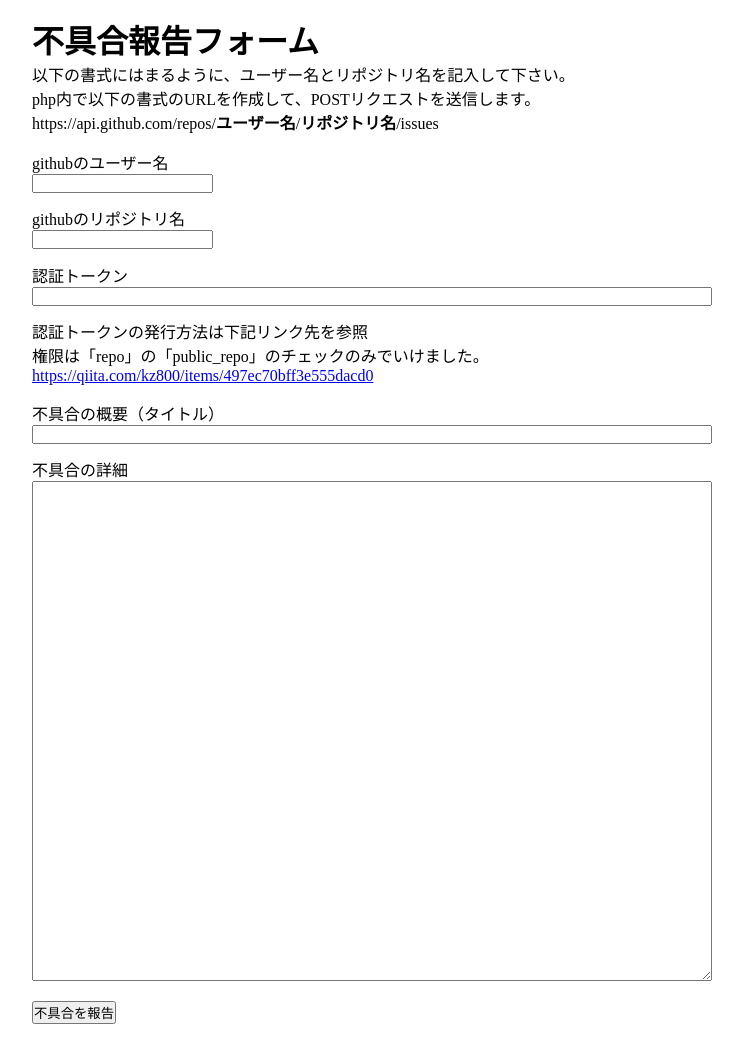
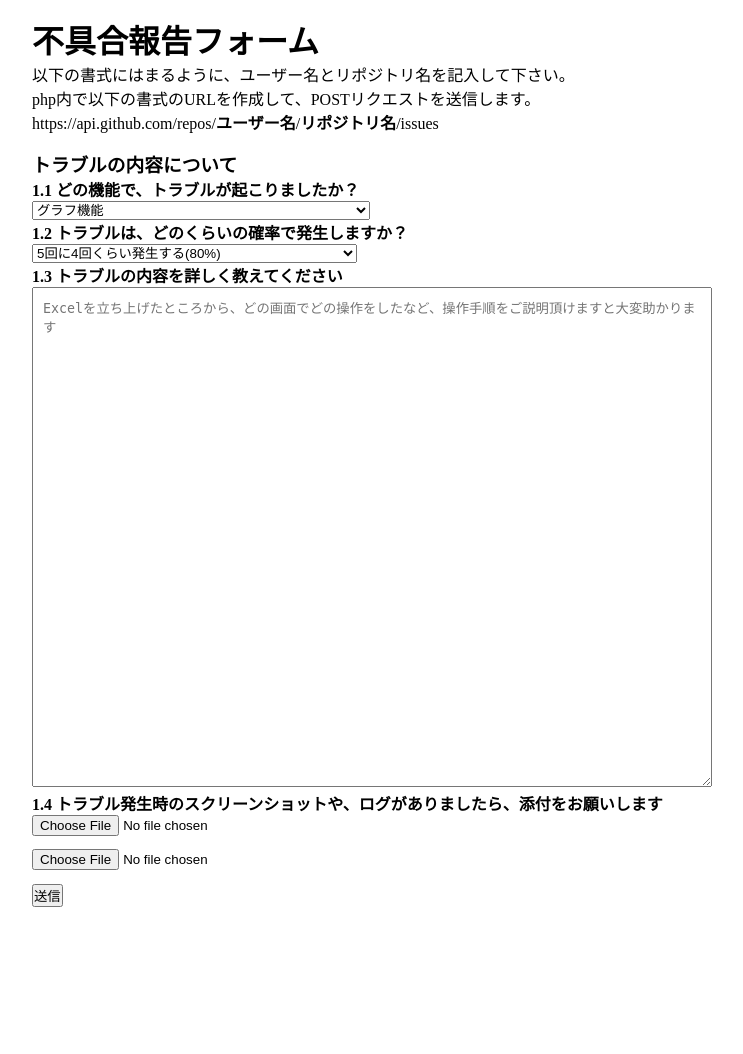
Before and after one commit to kensukegoto/post-github-issue, a PHP site: page /post-markdown.php in a window 1280 px wide. Shown: the whole page, without its empty margins (268-1011 px from the left). After the commit the page ends 907 px from the top, so only its background shows below. Run offline with PHP 8.4, Linux system fonts and the light colour scheme.

Commit message:
作業再開

```diff
--- a/post-markdown.php
+++ b/post-markdown.php
@@ -1,30 +1,156 @@
 <?php
 if(isset($_POST["submit"])){
 
-    $gitUser = isset($_POST["gituser"])?$_POST["gituser"]:"";
-    $gitRepo = isset($_POST["gitrepo"])?$_POST["gitrepo"]:"";
-    $token = isset($_POST["token"])?$_POST["token"]:"";
-    $titIssue = isset($_POST["titissue"])?$_POST["titissue"]:"";
-    $bodyIssue = isset($_POST["bodyissue"])?$_POST["bodyissue"]:"";
+    $gitUser = "kensukegoto";
+    $gitRepo = "post-test";
+    $token = "9fc24f83efe859688782297941ba41d3d6450a97";
 
-    $repo = "https://api.github.com/repos/{$gitUser}/{$gitRepo}/issues";
+
+    $repo = "https://api.github.com/repos/{$gitUser}/{$gitRepo}/";
+
+
+    // テキストの処理
+    function prepare_for_markdown($ans){
+
+        $gitMarkDown = preg_quote("`|#>:-*_+!.\?",'/');
+        // メタ文字のエスケープ
+        $ans = preg_replace("/([{$gitMarkDown}])/",'\\\$1',$ans);
+        // $ans = trim(preg_replace('/\t/g', '', $ans));
+        $ans = str_replace(PHP_EOL, '<br>', $ans);
+
+        return $ans;
+    }
+
+    $answer = array_map("prepare_for_markdown", $_POST);
+
+    extract($answer,EXTR_SKIP);
+
+    $ans_1 = "|トラブルの内容について|\n";
+    $ans_1 .= "|-|\n";
+    $ans_1 .= "|**どの機能で、トラブルが起こりましたか？**|\n";
+    $ans_1 .= "|{$ans_1_1}|\n";
+    $ans_1 .= "|**トラブルは、どのくらいの確率で発生しますか？**|\n";
+    $ans_1 .= "|{$ans_1_2}|\n";
+    $ans_1 .= "**トラブルの内容を詳しく教えてください**\n";
+    $ans_1 .= "|{$ans_1_3}|\n\n";
+
+
+//    $ans_2 = "|トラブルのあったPC\＋Excel環境について|\n";
+//    $ans_2 .= "|-|\n";
+//    $ans_2 .= "|**どのOSを使われていますか？**|\n";
+//    $ans_2 .= "|{$ans_2_1}|\n";
+//    $ans_2 .= "|**OSのバージョンを詳しく教えてください**|\n";
+//    $ans_2 .= "|{$ans_2_2}|\n";
+//    $ans_2 .= "**Excelのバージョンを詳しく教えてください**\n";
+//    $ans_2 .= "|{$ans_2_3}|\n";
+//    $ans_2 .= "|**(ExcelOnlineをご利用の場合)どのブラウザを使われていますか？**|\n";
+//    $ans_2 .= "|{$ans_2_4}|\n";
+//    $ans_2 .= "** (ExcelOnlineをご利用の場合)ブラウザのバージョンを詳しく教えてください**\n";
+//    $ans_2 .= "|{$ans_2_3}|\n";
 
 
     $issue = json_encode(
         array(
-            "title"=>$titIssue,
-            "body"=>$bodyIssue
+            "title"=>"hello",
+            "body"=>$ans_1
         ),
         JSON_PRETTY_PRINT);
 
-    $args = array(
-        "repo" => $repo,
+    $issueData = array(
+        "repo" => $repo."issues",
         "issue" => $issue,
         "ua" => $gitUser,
         "token"=> $token
     );
 
-    function postGitIssue(array $args) {
+
+
+    // 画像の処理
+//    $ans_imgs = array_filter($_FILES, function($file){
+//
+//        return ($file['name']!=="" && $file['size']!==0);
+//    });
+//
+//    function postGitIssue(array $args) {
+//
+//        extract($args);
+//
+//        $header = [
+//            'Content-Type: application/json',
+//            'Authorization: token '.$token
+//        ];
+//
+//        // RETURNTRANSFER exec時に結果出力を回避
+//        $options = array(
+//            CURLOPT_URL => $repo,
+//            CURLOPT_HTTPHEADER => $header,
+//            CURLOPT_CUSTOMREQUEST => 'PUT',
+//            CURLOPT_POSTFIELDS => $issue,
+//            CURLOPT_USERAGENT => $ua,
+//            CURLOPT_RETURNTRANSFER => true
+//        );
+//
+//        $ch = curl_init();
+//
+//        curl_setopt_array($ch, $options);
+//        $res = curl_exec($ch);
+//        curl_close($ch);
+//        return $res;
+//    }
+//
+//
+//    $ans_imgs = array_map(function($img){
+//
+//        global $repo;
+//        global $gitUser;
+//        global $token;
+//
+//        $img_ret = [];
+//        $img_ret['name'] = $img['name'];
+//
+//        $img_tmp = file_get_contents($img['tmp_name']);
+//        $img_base64 = base64_encode($img_tmp);
+//
+//        $img_ret['data'] = json_encode(
+//            array(
+//                "message"=>"トラブル報告フォームからの画像添付",
+//                "content"=>$img_base64
+//        ),JSON_PRETTY_PRINT);
+//
+//
+//        $args = array(
+//            "repo" => $repo."contents/".$img['name'],
+//            "issue" => $img_ret['data'],
+//            "ua" => $gitUser,
+//            "token"=> $token
+//        );
+//
+//
+//    $res = postGitIssue($args);
+//
+//    }, $ans_imgs);
+
+
+
+
+//    exit;
+//
+//
+//
+//    $args = array(
+//        "repo" => $repo."contents/".$gazou_name,
+//        "issue" => $issue,
+//        "ua" => $gitUser,
+//        "token"=> $token
+//    );
+//
+//    exit;
+
+
+
+
+    function post_git_issue2(array $args) {
+
 
         extract($args);
 
@@ -50,7 +176,10 @@ if(isset($_POST["submit"])){
         return $res;
     }
 
-    $res = postGitIssue($args);
+
+
+
+    $res = post_git_issue2($issueData);
 
     $res = json_decode($res,true);
 
@@ -106,32 +235,41 @@ if(isset($_POST["submit"])){
             php内で以下の書式のURLを作成して、POSTリクエストを送信します。<br>
             https://api.github.com/repos/<b>ユーザー名</b>/<b>リポジトリ名</b>/issues
         </div>
-        <form action="<?php echo $_SERVER['PHP_SELF']; ?>" method="post">
-            <dl>
-                <dt>githubのユーザー名</dt>
-                <dd><input type="text" name="gituser"></dd>
-                <dt>githubのリポジトリ名</dt>
-                <dd><input type="text" name="gitrepo"></dd>
-                <dt>認証トークン</dt>
-                <dd>
-                    <div>
-                        <p><input type="text" name="token"></p>
-                        <p>認証トークンの発行方法は下記リンク先を参照<br>
-                        権限は「repo」の「public_repo」のチェックのみでいけました。
-
-                        <p><a href="https://qiita.com/kz800/items/497ec70bff3e555dacd0">https://qiita.com/kz800/items/497ec70bff3e555dacd0</a></p>
-                    </div>
-                </dd>
-                <dt>不具合の概要（タイトル）</dt>
-                <dd><input type="text" name="titissue"></dd>
-                <dt>不具合の詳細</dt>
-                <dd>
-                   <div>
-                    <textarea name="bodyissue" id="" cols="30" rows="10"></textarea>
-                    </div>
-                </dd>
-            </dl>
-            <p><input type="submit" name="submit" value="不具合を報告"></p>
+        <form action="<?php echo $_SERVER['PHP_SELF']; ?>" method="post" enctype="multipart/form-data">
+            <h3>トラブルの内容について</h3>
+            <h4>1.1 どの機能で、トラブルが起こりましたか？</h4>
+            <p>
+                <span class="wpcf7-form-control-wrap ans-1-1">
+                    <select name="ans_1_1" class="wpcf7-form-control wpcf7-select select-ans" id="ans_1_1" aria-invalid="false">
+                        <option value="グラフ機能">グラフ機能</option>
+                        <option value="グラフ以外の機能(グラフの種類に関係なく発生する)">グラフ以外の機能(グラフの種類に関係なく発生する)</option>
+                        <option value="その他(下記、自由記述欄でご回答をお願いします)">その他(下記、自由記述欄でご回答をお願いします)</option>
+                    </select>
+                </span>
+            </p>
+            <h4>1.2 トラブルは、どのくらいの確率で発生しますか？</h4>
+            <p>
+                <span class="wpcf7-form-control-wrap ans-1-2">
+                    <select name="ans_1_2" class="wpcf7-form-control wpcf7-select select-ans" id="ans_1_2" aria-invalid="false">
+                    <option value="5回に4回くらい発生する(80%)">5回に4回くらい発生する(80%)</option>
+                    <option value="2回に1回くらい発生する(50%)">2回に1回くらい発生する(50%)</option>
+                    <option value="10回に1回くらい発生する(10%)">10回に1回くらい発生する(10%)</option>
+                    <option value="その他(下記、自由記述欄でご回答をお願いします)">その他(下記、自由記述欄でご回答をお願いします)</option>
+                    </select>
+                </span>
+            </p>
+            <h4>1.3 トラブルの内容を詳しく教えてください</h4>
+            <p>
+                <span class="wpcf7-form-control-wrap ans-1-3">
+                <textarea name="ans_1_3" cols="40" rows="10" class="wpcf7-form-control wpcf7-textarea select-ans" id="ans-1-3" aria-invalid="false" placeholder="Excelを立ち上げたところから、どの画面でどの操作をしたなど、操作手順をご説明頂けますと大変助かります"></textarea>
+                </span>
+            </p>
+            <h4>1.4 トラブル発生時のスクリーンショットや、ログがありましたら、添付をお願いします</h4>
+            <p><input type="file" name="ans_img_1"></p>
+            <p><input type="file" name="ans_img_2"></p>
+            <p>
+            <input name="submit" type="submit" value="送信" class="wpcf7-form-control wpcf7-submit">
+            </p>
         </form>
     </main>
 </body>
```
Also changed, not shown: post-image.php (+5 -2 lines).
